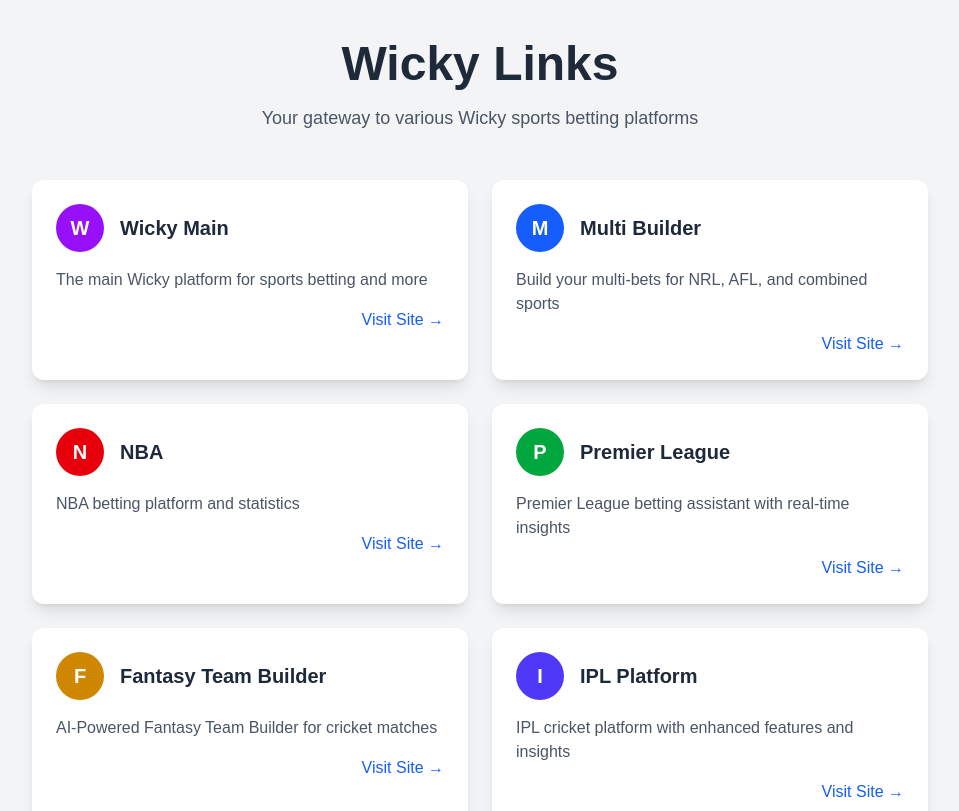
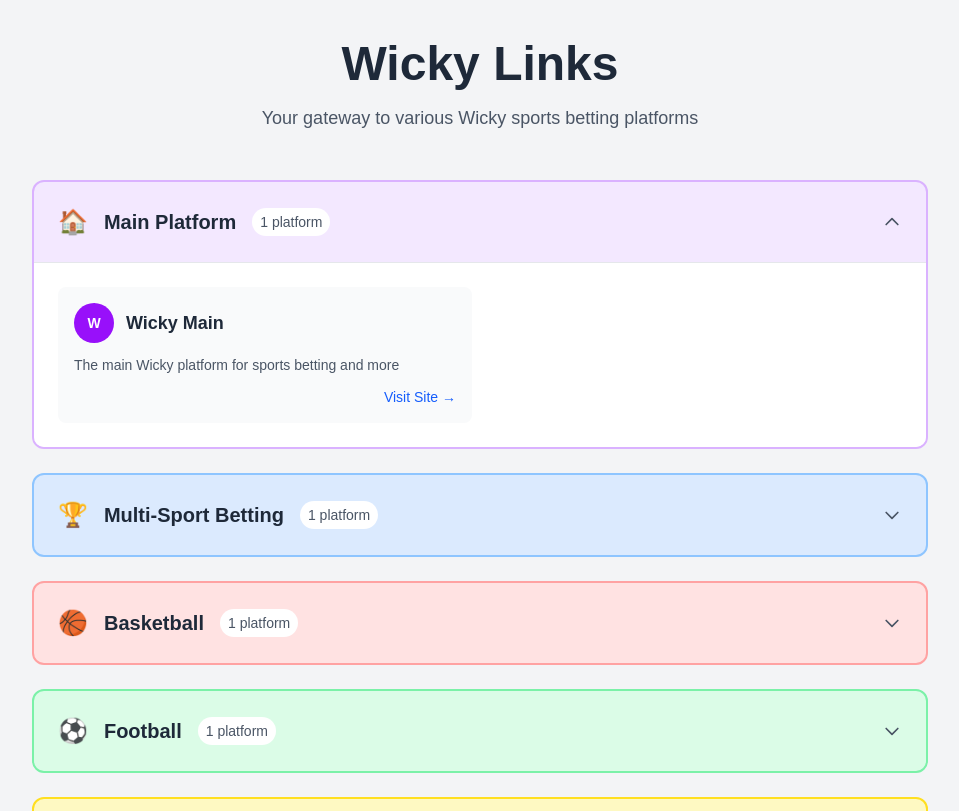
Before and after one commit to wickyaf123/wicky_links, a Next.js app: page / in a window 1280 px wide. Shown: the top 811 px of the page, without its empty margins (160-1119 px from the left). Built offline with nearby package versions, Linux system fonts and the light colour scheme.

Commit message:
Implement categorized dropdown design for links organization

```diff
--- a/src/app/page.tsx
+++ b/src/app/page.tsx
@@ -1,29 +1,86 @@
+'use client';
+
+import { useState } from 'react';
+
 export default function Home() {
-  const links = [
+  const [openCategories, setOpenCategories] = useState<string[]>(['main']);
+
+  const toggleCategory = (categoryId: string) => {
+    setOpenCategories(prev =>
+      prev.includes(categoryId)
+        ? prev.filter(id => id !== categoryId)
+        : [...prev, categoryId]
+    );
+  };
+
+  const categories = [
+    {
+      id: 'main',
+      title: 'Main Platform',
+      icon: '🏠',
+      color: 'bg-purple-100 dark:bg-purple-900/30',
+      borderColor: 'border-purple-300 dark:border-purple-700',
+      links: [
         {
           name: "Wicky Main",
           url: "https://wicky-alpha.vercel.app/",
           description: "The main Wicky platform for sports betting and more",
           color: "bg-purple-600",
         },
+      ]
+    },
+    {
+      id: 'multi-sport',
+      title: 'Multi-Sport Betting',
+      icon: '🏆',
+      color: 'bg-blue-100 dark:bg-blue-900/30',
+      borderColor: 'border-blue-300 dark:border-blue-700',
+      links: [
         {
           name: "Multi Builder",
           url: "https://multi-frontend-mu.vercel.app/",
           description: "Build your multi-bets for NRL, AFL, and combined sports",
           color: "bg-blue-600",
         },
+      ]
+    },
+    {
+      id: 'basketball',
+      title: 'Basketball',
+      icon: '🏀',
+      color: 'bg-red-100 dark:bg-red-900/30',
+      borderColor: 'border-red-300 dark:border-red-700',
+      links: [
         {
           name: "NBA",
           url: "https://nba-frontend-woad.vercel.app/",
           description: "NBA betting platform and statistics",
           color: "bg-red-600",
         },
+      ]
+    },
+    {
+      id: 'football',
+      title: 'Football',
+      icon: '⚽',
+      color: 'bg-green-100 dark:bg-green-900/30',
+      borderColor: 'border-green-300 dark:border-green-700',
+      links: [
         {
           name: "Premier League",
           url: "https://epl-frontend-oqbw.vercel.app/",
           description: "Premier League betting assistant with real-time insights",
           color: "bg-green-600",
         },
+      ]
+    },
+    {
+      id: 'cricket',
+      title: 'Cricket Platforms',
+      icon: '🏏',
+      color: 'bg-yellow-100 dark:bg-yellow-900/30',
+      borderColor: 'border-yellow-300 dark:border-yellow-700',
+      links: [
         {
           name: "Fantasy Team Builder",
           url: "https://ipl-fantsay1004-git-main-mayurs-projects-b6048be7.vercel.app/",
@@ -54,6 +111,15 @@
           description: "AI-Powered Match Analytics & Strategy with 6 AI Agents for cricket",
           color: "bg-teal-600",
         },
+      ]
+    },
+    {
+      id: 'chat-ai',
+      title: 'Chat & AI Tools',
+      icon: '🤖',
+      color: 'bg-gray-100 dark:bg-gray-800/30',
+      borderColor: 'border-gray-300 dark:border-gray-600',
+      links: [
         {
           name: "Cricket Chatbots",
           url: "https://chatbots-cric-hor-frontend.vercel.app/",
@@ -65,6 +131,8 @@
           url: "https://chatfinalfrontend.vercel.app/",
           description: "Advanced chat interface with enhanced features and functionality",
           color: "bg-slate-600",
+        },
+      ]
     },
   ];
 
@@ -80,30 +148,62 @@
           </p>
         </header>
 
-        <div className="grid gap-6 md:grid-cols-2">
-          {links.map((link, index) => (
+        <div className="space-y-6">
+          {categories.map((category) => (
+            <div key={category.id} className={`border-2 rounded-xl overflow-hidden ${category.borderColor} ${category.color}`}>
+              {/* Category Header */}
+              <button
+                onClick={() => toggleCategory(category.id)}
+                className="w-full p-6 flex items-center justify-between hover:bg-opacity-80 transition-all duration-200"
+              >
+                <div className="flex items-center space-x-4">
+                  <span className="text-2xl">{category.icon}</span>
+                  <h2 className="text-xl font-semibold text-gray-800 dark:text-white">
+                    {category.title}
+                  </h2>
+                  <span className="text-sm text-gray-600 dark:text-gray-400 bg-white dark:bg-gray-700 px-2 py-1 rounded-full">
+                    {category.links.length} {category.links.length === 1 ? 'platform' : 'platforms'}
+                  </span>
+                </div>
+                <div className={`transform transition-transform duration-200 ${openCategories.includes(category.id) ? 'rotate-180' : ''}`}>
+                  <svg className="w-5 h-5 text-gray-600 dark:text-gray-400" fill="none" stroke="currentColor" viewBox="0 0 24 24">
+                    <path strokeLinecap="round" strokeLinejoin="round" strokeWidth={2} d="M19 9l-7 7-7-7" />
+                  </svg>
+                </div>
+              </button>
+
+              {/* Category Content */}
+              {openCategories.includes(category.id) && (
+                <div className="border-t border-gray-200 dark:border-gray-600 bg-white dark:bg-gray-800 p-6">
+                  <div className="grid gap-4 md:grid-cols-2">
+                    {category.links.map((link, index) => (
                       <a
                         key={index}
                         href={link.url}
                         target="_blank"
                         rel="noopener noreferrer"
-              className="group block p-6 bg-white dark:bg-gray-800 rounded-xl shadow-lg hover:shadow-xl transition-all duration-200 transform hover:-translate-y-1"
+                        className="group block p-4 bg-gray-50 dark:bg-gray-700 rounded-lg hover:bg-gray-100 dark:hover:bg-gray-600 transition-all duration-200 transform hover:-translate-y-1 hover:shadow-md"
                       >
-              <div className="flex items-center mb-4">
-                <div className={`w-12 h-12 rounded-full ${link.color} flex items-center justify-center text-white font-bold text-xl`}>
+                        <div className="flex items-center mb-3">
+                          <div className={`w-10 h-10 rounded-full ${link.color} flex items-center justify-center text-white font-bold text-sm`}>
                             {link.name.charAt(0)}
                           </div>
-                <h2 className="ml-4 text-xl font-semibold text-gray-800 dark:text-white group-hover:text-blue-600 dark:group-hover:text-blue-400 transition-colors">
+                          <h3 className="ml-3 text-lg font-semibold text-gray-800 dark:text-white group-hover:text-blue-600 dark:group-hover:text-blue-400 transition-colors">
                             {link.name}
-                </h2>
+                          </h3>
                         </div>
-              <p className="text-gray-600 dark:text-gray-300">{link.description}</p>
-              <div className="mt-4 flex justify-end">
-                <span className="text-blue-600 dark:text-blue-400 font-medium group-hover:underline">
+                        <p className="text-sm text-gray-600 dark:text-gray-300 mb-3">{link.description}</p>
+                        <div className="flex justify-end">
+                          <span className="text-blue-600 dark:text-blue-400 font-medium text-sm group-hover:underline">
                             Visit Site →
                           </span>
                         </div>
                       </a>
+                    ))}
+                  </div>
+                </div>
+              )}
+            </div>
           ))}
         </div>
 
```
Lines whose indentation alone changed are shown as unchanged.
